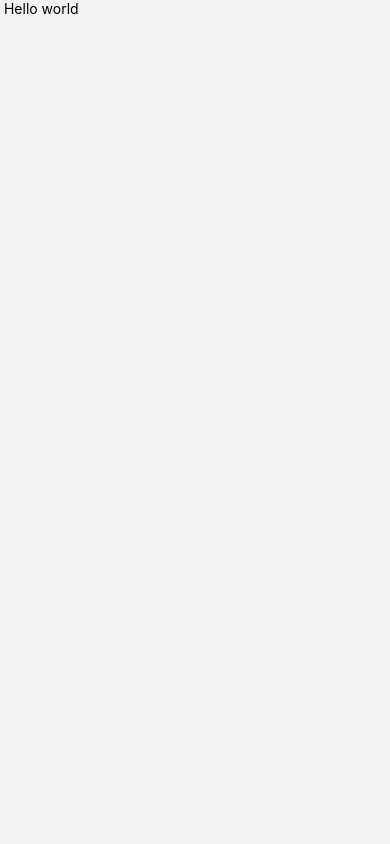
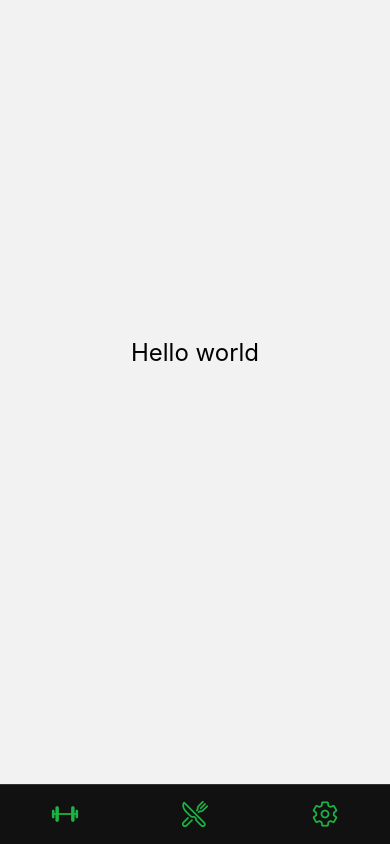
Before and after one commit to Agorbanoff/Introduction-to-script-languages, a React Native app in the folder MobileApp/: screen /home in a window 390 px wide. Built offline with nearby package versions, Linux system fonts and the light colour scheme.

Commit message:
Added style to the home page

```diff
--- a/MobileApp/home.js
+++ b/MobileApp/home.js
@@ -1,25 +1,64 @@
 import React from 'react';
 import {
-    StatusBar,
   StyleSheet,
   Text,
   View,
-    SafeAreaView,
   TouchableOpacity,
-    ImageBackground,
-    KeyboardAvoidingView,
-    Platform,
-    TouchableWithoutFeedback,
-    Keyboard,
   ScrollView,
 } from 'react-native';
+import { useNavigation } from '@react-navigation/native';
+import { Ionicons } from '@expo/vector-icons';
 
 const LongContentScreen = () => {
+  const navigation = useNavigation();
+
   return (
-    <ScrollView>
-        <Text> Hello world</Text>
+    <View style={styles.container}>
+      <ScrollView contentContainerStyle={styles.scrollContent}>
+        <Text style={styles.text}>Hello world</Text>
+        {/* Add more content here if needed */}
       </ScrollView>
+
+      {/* Bottom Navigation Bar */}
+      <View style={styles.navBar}>
+        <TouchableOpacity onPress={() => navigation.navigate('Gym')}>
+          <Ionicons name="barbell-outline" size={28} color="#1db344" />
+        </TouchableOpacity>
+
+        <TouchableOpacity onPress={() => navigation.navigate('Food')}>
+          <Ionicons name="restaurant-outline" size={28} color="#1db344" />
+        </TouchableOpacity>
+
+        <TouchableOpacity onPress={() => navigation.navigate('Settings')}>
+          <Ionicons name="settings-outline" size={28} color="#1db344" />
+        </TouchableOpacity>
+      </View>
+    </View>
   );
 };
 
 export default LongContentScreen;
+
+const styles = StyleSheet.create({
+  container: {
+    flex: 1,
+  },
+  scrollContent: {
+    flexGrow: 1,
+    justifyContent: 'center',
+    alignItems: 'center',
+    paddingBottom: 80, // space for navbar
+  },
+  text: {
+    fontSize: 24,
+  },
+  navBar: {
+    height: 60,
+    backgroundColor: '#111',
+    flexDirection: 'row',
+    justifyContent: 'space-around',
+    alignItems: 'center',
+    borderTopWidth: 1,
+    borderTopColor: '#333',
+  },
+});
```
Also changed, not shown: MobileApp/package.json (+5 -2 lines), 1 other file (tests, documents, lock files or other folders). Lines whose indentation alone changed are shown as unchanged.
